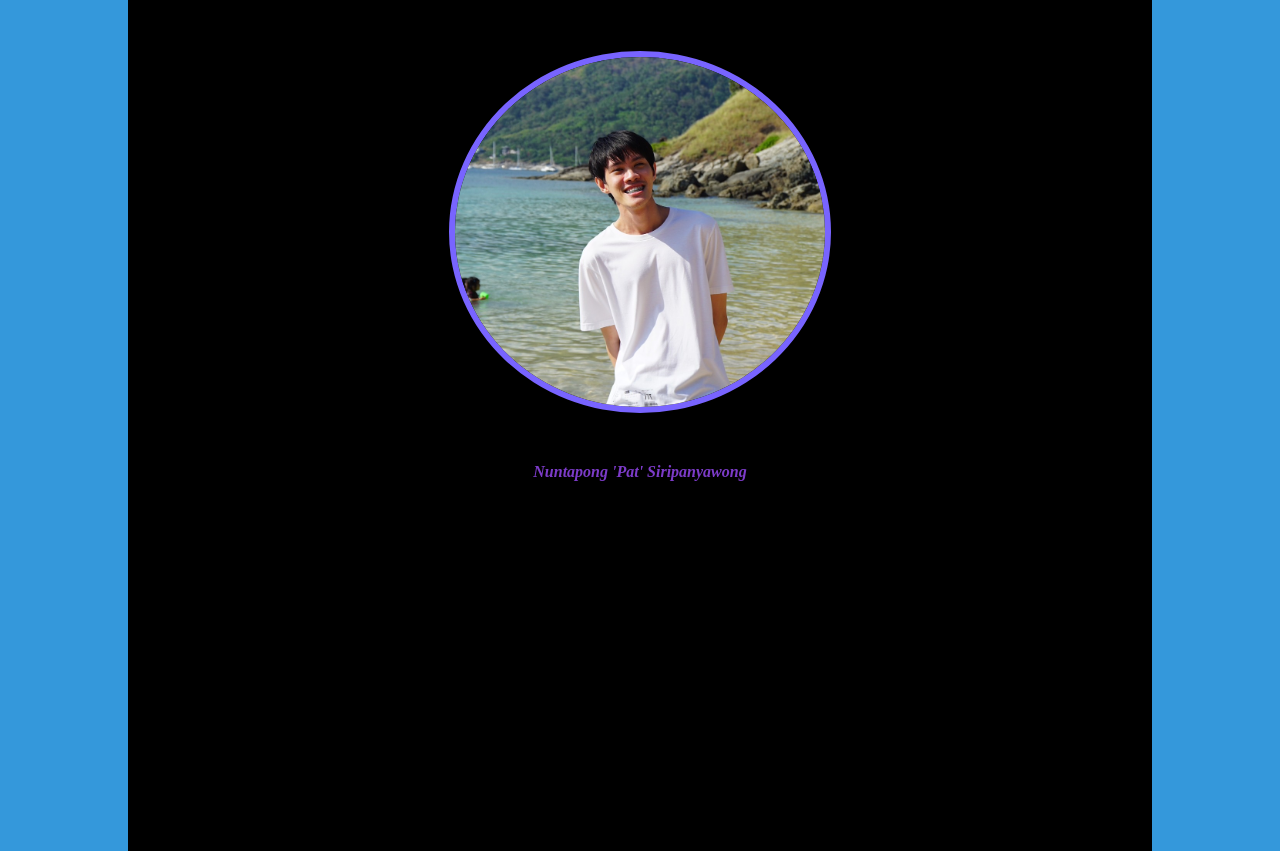
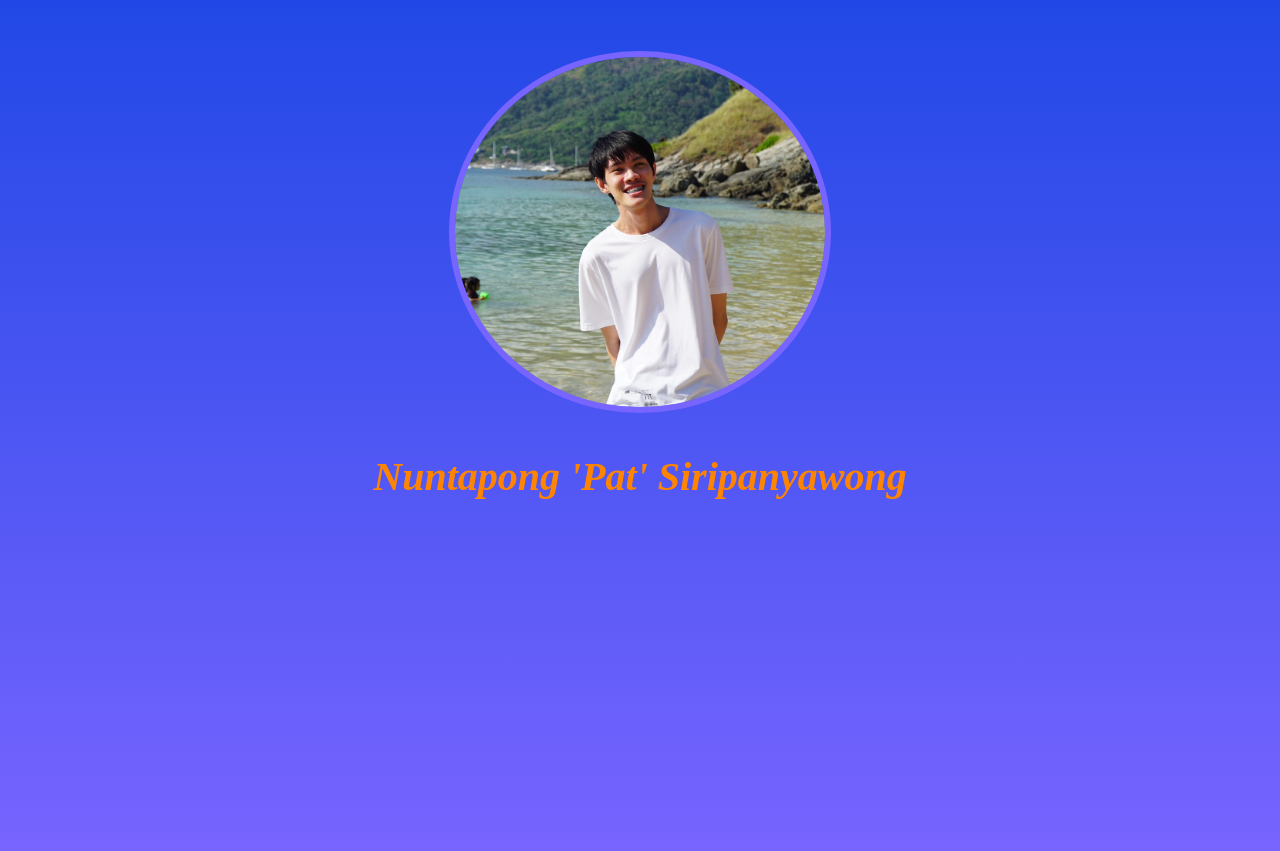
Before and after one commit to NuntapongS/my-portfolio2, a React (Create React App) app: page / in a window 1280 px wide. Built offline with nearby package versions, Linux system fonts and the light colour scheme.

Commit message:
edit: color background

```diff
--- a/src/App.css
+++ b/src/App.css
@@ -1,5 +1,5 @@
 .portfolio-body {
-  background-color: var(--main-color);
+  background-image: linear-gradient(#2148E6 , #7864FF);
   display: flex;
   flex-direction: column;
   gap: 32px;
--- a/src/styles/portfolio.css
+++ b/src/styles/portfolio.css
@@ -3,15 +3,10 @@
     min-height: 800px;
     color: #EE5E7C;
     padding-top: 5%;
-    background-color: black;
-    font-weight: bold;
+    background-image: linear-gradient(#2148E6 , #7864FF);    font-weight: bold;
     transition: 0.2s;
     flex-direction: column;
     align-items: center;
-}
-
-.landing1:hover {
-    background-image: linear-gradient(to right, #7864FF , #2148E6);
 }
 
 .circle-image {
@@ -25,13 +20,13 @@
 .title-name {
     animation: kf-color-mix 1s linear infinite alternate;
     font-style: italic;
-    font-size: medium;
-    padding-top: 50px;
+    font-size: 40px;
+    padding-top: 40px;
 }
 
 @keyframes kf-color-mix {
-    0% { color: #DF2DA8 }
-    100% { color: #2148E6 }
+    0% { color: red }
+    100% { color: yellow }
 }
 
 .blink {
```
